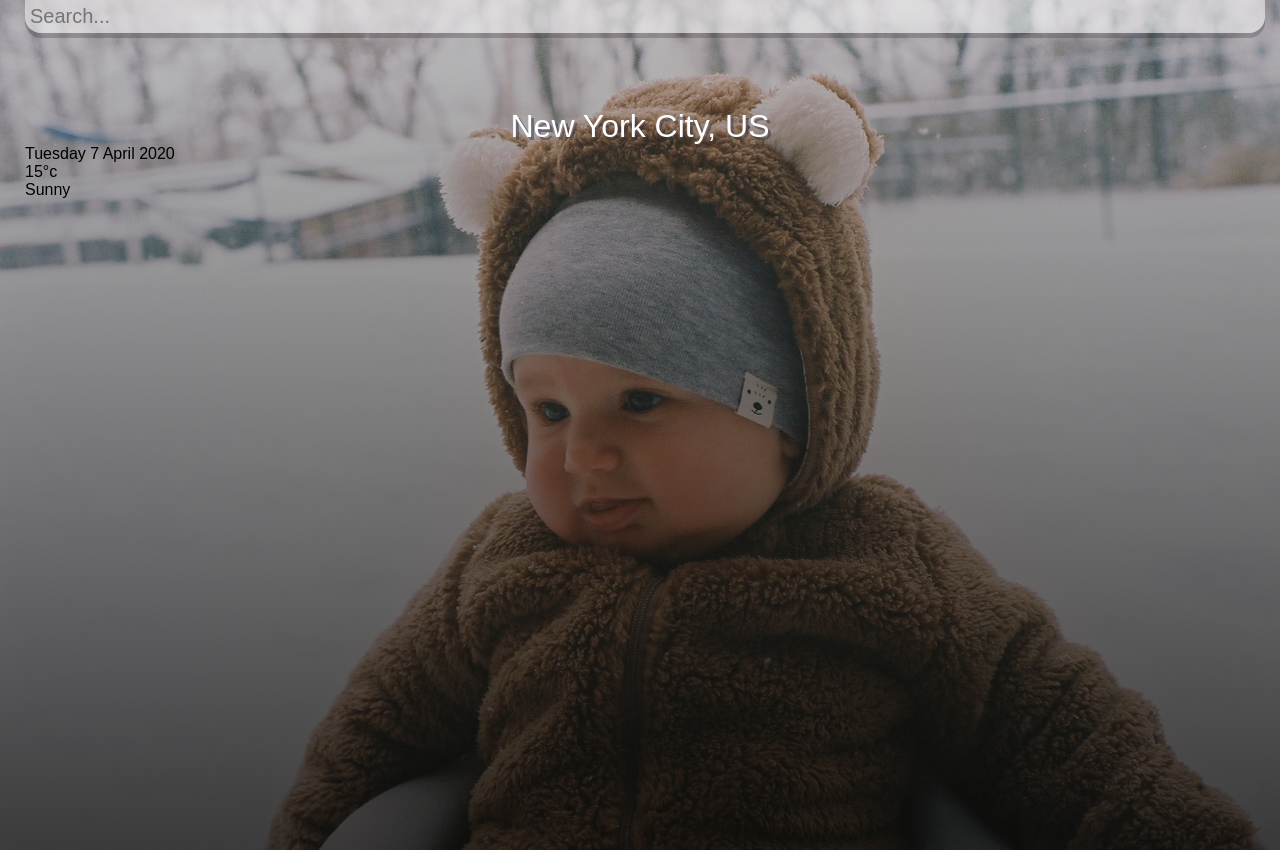
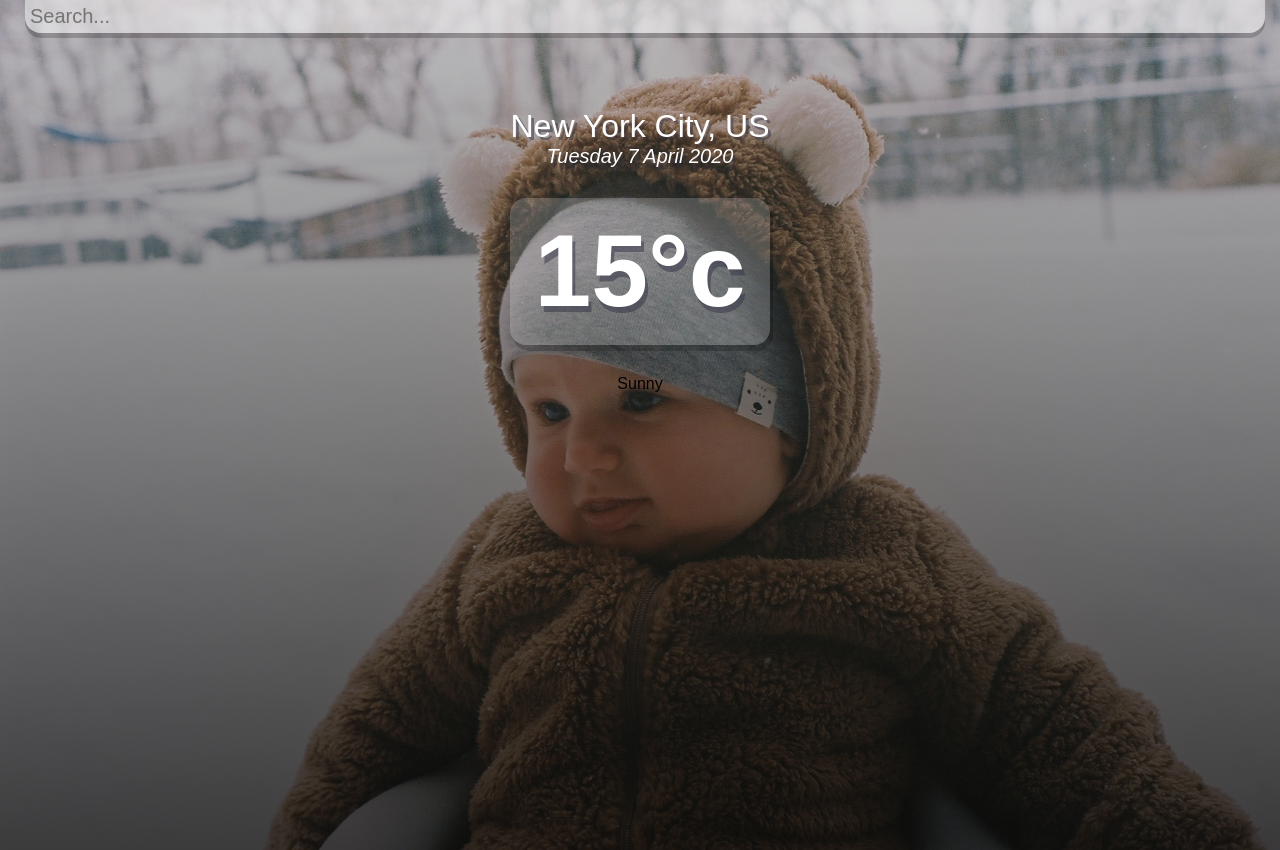
Before and after one commit to qhernandez927/React-Weather-app, a React (Create React App) app: page / in a window 1280 px wide. Built offline with nearby package versions, Linux system fonts and the light colour scheme.

Commit message:
styling for temperature box

```diff
--- a/src/index.css
+++ b/src/index.css
@@ -64,3 +64,35 @@
   text-shadow: 3px 3px rgba(50, 50, 70, 0.5);
 
 }
+
+.location-box .date{
+  color: #FFF;
+  font-size: 20px;
+  font-weight: 300;
+  font-style: italic;
+  text-align: center;
+  text-shadow: 2px 6px rgba(50, 50, 70, 0.5);
+}
+
+.weather-box{
+  text-align: center;
+}
+
+.weather-box .temp{
+  position: relative;
+  display: inline-block;
+  margin: 30px auto;
+  background-color: rgba(255, 255, 255, 0.2);
+  border-radius: 16px;
+
+  padding: 15px 25px;
+
+  color: #FFF;
+  font-size: 102px;
+  font-weight: 900;
+
+
+  text-shadow: 3px 6px rgba(50, 50, 70, 0.5);
+  text-align: center;
+  box-shadow: 3px 6px rgba(0, 0, 0, 0.2);
+}
```
